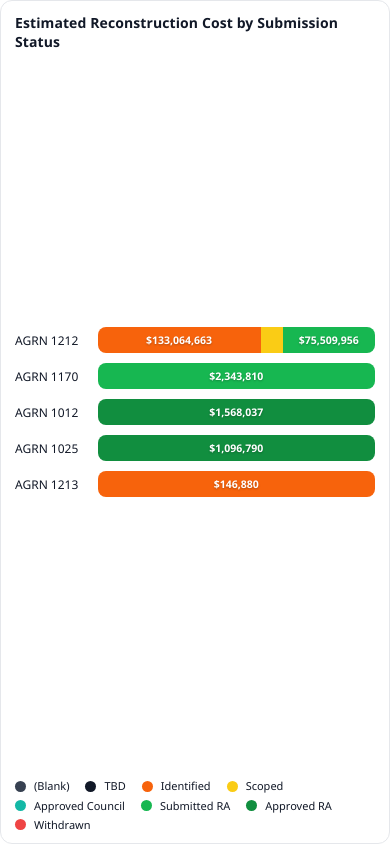
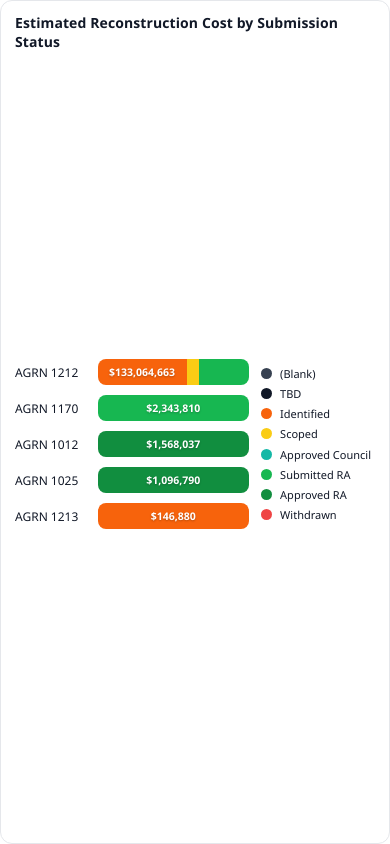
Before and after one commit to TresCivil/drfa-stackedbarchart, a plain HTML site: page index.html in a window 390 px wide. Drawn offline with Linux system fonts and the light colour scheme.

Commit message:
Add files via upload

```diff
--- a/index.html
+++ b/index.html
@@ -215,16 +215,9 @@
   /* ---------- Responsive breakpoints (iframe viewport = PCF control size) ---------- */
   @media (max-width: 640px) {
     .card { padding: 16px 18px; }
-    .chart-area { flex-direction: column; gap: 12px; }
-    .legend {
-      flex-direction: row;
-      flex-wrap: wrap;
-      justify-content: flex-start;
-      gap: 6px 16px;
-      max-height: none;
-      overflow: visible;
-      padding-right: 0;
-    }
+    .chart-area { gap: 12px; }
+    .legend { gap: 7px; }
+    .legend-name { font-size: 11px; }
   }
 
   @media (max-width: 420px) {
```
